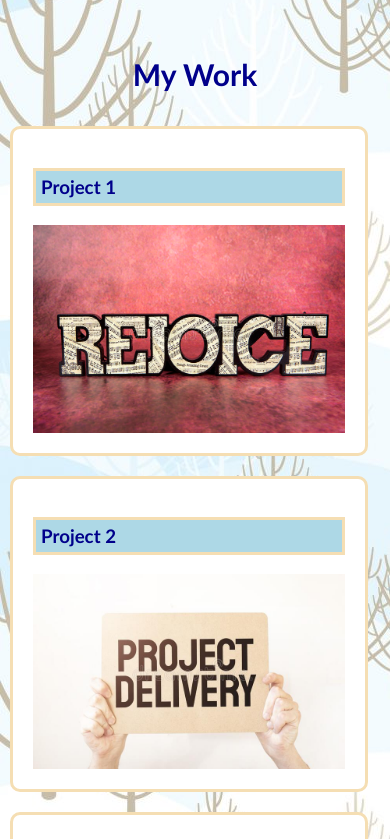
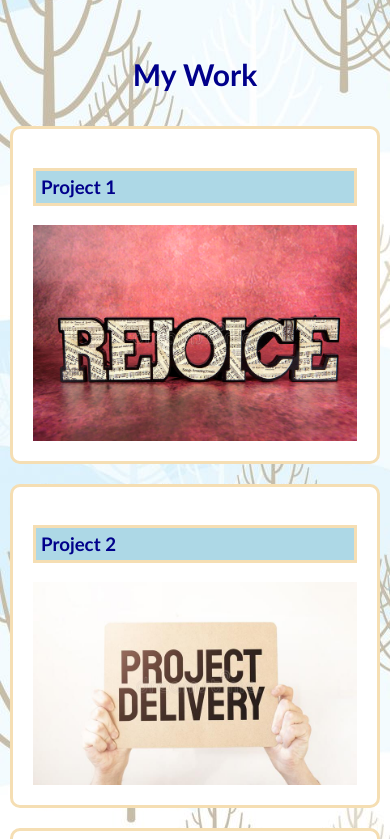
Before and after one commit to altugcakmakci/homework02, a plain HTML site: page index.html in a window 390 px wide. Shown: the part 885-1724 px from the top of the page. Drawn offline with Linux system fonts and the light colour scheme.

Commit message:
version 2.0

```diff
--- a/css/style.css
+++ b/css/style.css
@@ -87,7 +87,7 @@ header nav ul li {
 
 .item {
   background-color: white;
-  width:25%;
+  flex-basis: 25%;
   border-style: solid;
   border-width: 3px;
   border-radius: 10px;
@@ -114,6 +114,10 @@ header nav ul li {
   box-shadow: 10px black;
   background-color:rgb(240, 239, 239);
   opacity: 0.5;
+}
+
+.item-main {
+  flex-basis: 85%;
 }
 
 /* Contact section */
@@ -212,7 +216,12 @@ footer h3 {
 /* Settings for tablest */
 @media screen and (max-width: 768px) {
   .item{
-    width:35%;
+    /*width:35%;*/
+    flex-basis: 35%;
+  }
+
+  .item-main {
+    flex-basis: 85%;
   }
 
   .contact h2 {
@@ -247,7 +256,7 @@ footer h3 {
   }
 
   .item {
-    width:80%;
+    flex-basis: 85%;
   }
 
   .about p{
--- a/index.html
+++ b/index.html
@@ -43,7 +43,7 @@
       <section id='mywork' class="mywork">
         <h2>My Work</h2>
         <section class="item-container">
-          <article class="item">
+          <article class="item item-main">
             <h3>Project 1</h3>
             <img src="images/rejoice-sign.jpg" class="center" alt="Altug Cakmakci"/>
           </article>
```
